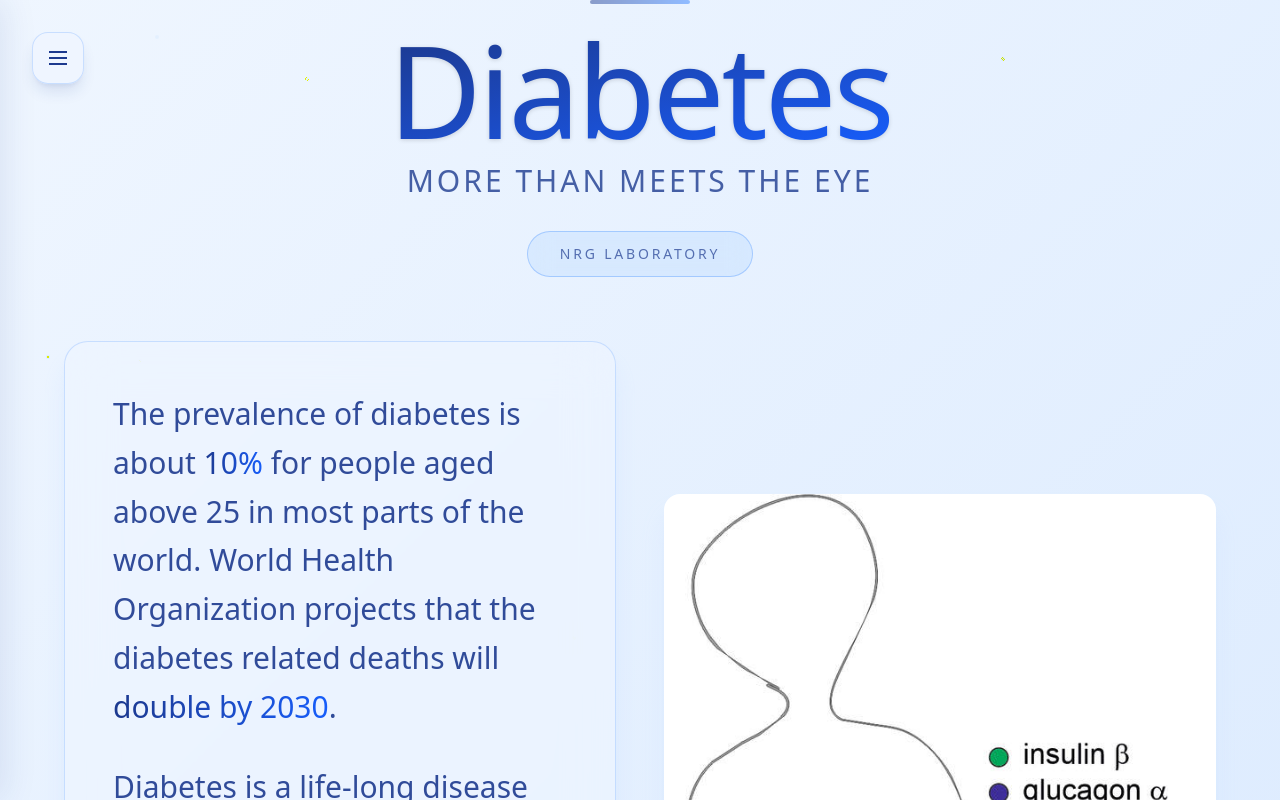
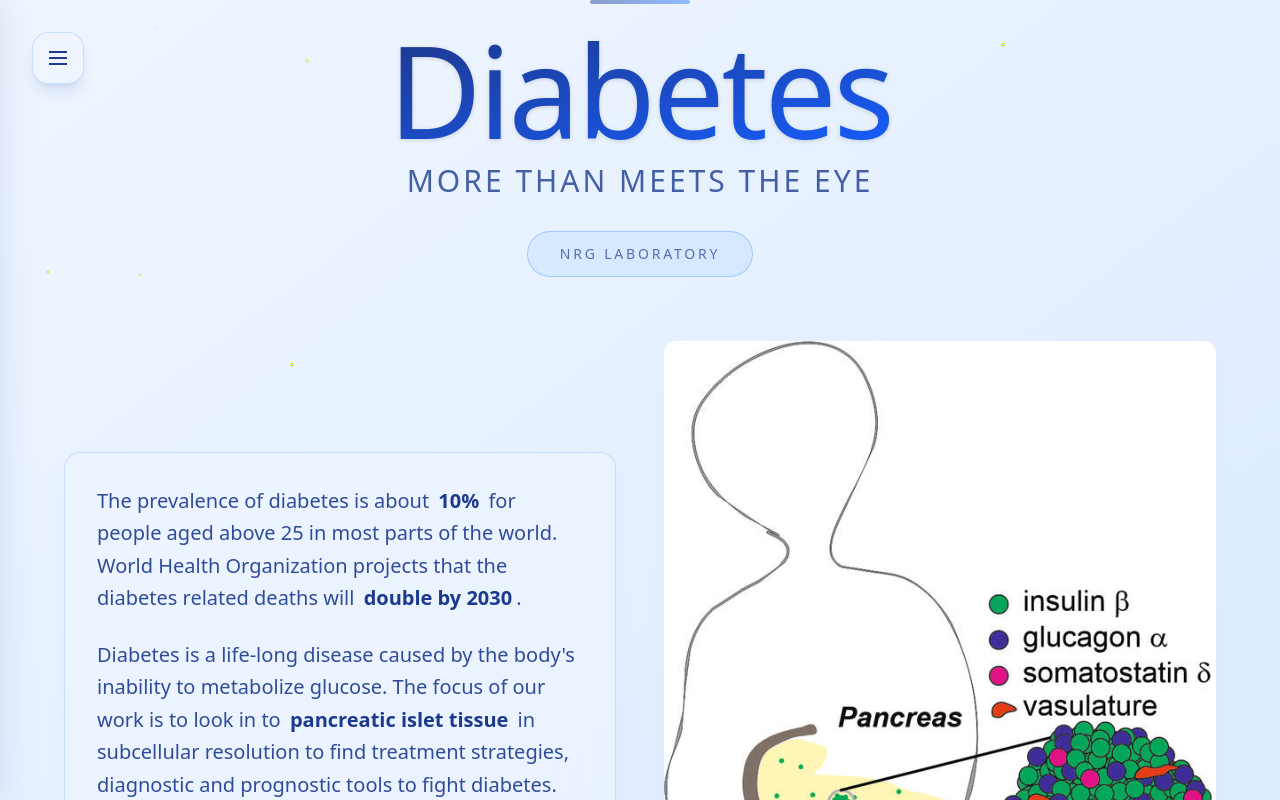
Before and after one commit to aniruddhballal/nikhil-lab-site, a React (Vite) app: page / in a window 1280 px wide. Shown: the top 800 px of the page. Built offline with nearby package versions, Linux system fonts and the light colour scheme.

Commit message:
improved home

```diff
--- a/src/pages/Home.tsx
+++ b/src/pages/Home.tsx
@@ -133,38 +133,49 @@ export default function Home() {
         {/* Hero Content */}
         <section className={`flex flex-col lg:flex-row items-center gap-12 max-w-6xl mx-auto transition-all duration-1000 delay-300 ${isLoaded ? 'opacity-100 translate-y-0' : 'opacity-0 translate-y-8'}`}>
           <div className="flex-1 max-w-3xl text-center lg:text-left">
-            <div className="relative p-12 backdrop-blur-xl bg-blue-50/60 border border-blue-500/20 rounded-3xl shadow-xl shadow-blue-200/40 transition-all duration-500 hover:shadow-2xl hover:shadow-blue-200/50 hover:bg-blue-50/70 hover:border-blue-500/30 hover:scale-[1.02] group cursor-default">
-              {/* Subtle gradient overlay */}
-              <div className="absolute inset-0 bg-gradient-to-br from-blue-900/5 to-blue-500/3 rounded-3xl opacity-0 group-hover:opacity-100 transition-opacity duration-500 pointer-events-none"></div>
-
+            <div className="relative p-8 backdrop-blur-xl bg-blue-50/60 border border-blue-500/20 rounded-2xl shadow-lg shadow-blue-200/20 transition-all duration-500 hover:shadow-xl hover:shadow-blue-900/15 hover:bg-blue-50/80 hover:border-blue-600/30 hover:translate-y-[-2px] group cursor-default">
               <div className="relative z-10">
-                <p className="text-2xl md:text-3xl leading-relaxed text-blue-900/90 mb-8 font-light transition-all duration-300 group-hover:text-blue-900">
-                  The prevalence of diabetes is about <strong className="text-blue-900 font-normal bg-gradient-to-r from-blue-900 to-blue-600 bg-clip-text text-transparent transition-all duration-300 hover:from-blue-800 hover:to-blue-500">10%</strong> for people aged above 25 in most parts of the world. World Health Organization projects that the diabetes related deaths will <strong className="text-blue-900 font-normal bg-gradient-to-r from-blue-900 to-blue-600 bg-clip-text text-transparent transition-all duration-300 hover:from-blue-800 hover:to-blue-500">double by 2030</strong>.
+                <p className="text-lg md:text-xl leading-relaxed text-blue-900/90 mb-6 font-light transition-all duration-300 group-hover:text-blue-900/95">
+                  The prevalence of diabetes is about <strong className="text-blue-900 font-semibold transition-all duration-300 group-hover:text-blue-800 px-1 py-0.5 rounded hover:bg-blue-100/50">10%</strong> for people aged above 25 in most parts of the world. World Health Organization projects that the diabetes related deaths will <strong className="text-blue-900 font-semibold transition-all duration-300 group-hover:text-blue-800 px-1 py-0.5 rounded hover:bg-blue-100/50">double by 2030</strong>.
                 </p>
 
-                <p className="text-2xl md:text-3xl leading-relaxed text-blue-900/90 font-light transition-all duration-300 group-hover:text-blue-900">
-                  Diabetes is a life-long disease caused by the body's inability to metabolize glucose. The focus of our work is to look in to <strong className="text-blue-900 font-normal bg-gradient-to-r from-blue-900 to-blue-600 bg-clip-text text-transparent transition-all duration-300 hover:from-blue-800 hover:to-blue-500">pancreatic islet tissue</strong> in subcellular resolution to find treatment strategies, diagnostic and prognostic tools to fight diabetes.
+                <p className="text-lg md:text-xl leading-relaxed text-blue-900/90 font-light transition-all duration-300 group-hover:text-blue-900/95">
+                  Diabetes is a life-long disease caused by the body's inability to metabolize glucose. The focus of our work is to look in to <strong className="text-blue-900 font-semibold transition-all duration-300 group-hover:text-blue-800 px-1 py-0.5 rounded hover:bg-blue-100/50">pancreatic islet tissue</strong> in subcellular resolution to find treatment strategies, diagnostic and prognostic tools to fight diabetes.
                 </p>
               </div>
+
+              {/* Corporate side accent line */}
+              <div className="absolute left-0 top-1/2 transform -translate-y-1/2 w-1 h-0 bg-gradient-to-b from-blue-900 to-blue-600 rounded-r-full opacity-0 group-hover:opacity-100 group-hover:h-16 transition-all duration-500"></div>
             </div>
           </div>
 
-          <div className={`flex-1 transition-all duration-1000 delay-500 ${isLoaded ? 'opacity-100 translate-x-0' : 'opacity-0 translate-x-8'}`}>
-            <div className="relative group">
+          <div className={`flex-1 transition-all duration-700 delay-500 ${isLoaded ? 'opacity-100 translate-x-0' : 'opacity-0 translate-x-8'}`}>
+            <div className="relative group cursor-pointer">
+              {/* Corporate frame that appears on hover */}
+              <div className="absolute -inset-3 border-2 border-blue-600/0 rounded-xl transition-all duration-500 group-hover:border-blue-600/30 group-hover:shadow-lg group-hover:shadow-blue-600/20"></div>
+
               <img
                 src={heroImage}
                 alt="Diabetes research visualization"
-                className="w-full max-w-2xl h-auto rounded-2xl shadow-xl shadow-blue-200/30 transition-all duration-500 hover:shadow-2xl hover:shadow-blue-200/50 hover:scale-105 hover:-rotate-1 cursor-pointer"
+                className="w-full max-w-2xl h-auto rounded-xl shadow-lg shadow-blue-200/20 transition-all duration-500 group-hover:shadow-2xl group-hover:shadow-blue-900/20 group-hover:translate-y-[-4px] relative z-10"
               />
 
-              {/* Image overlay on hover */}
-              <div className="absolute inset-0 bg-gradient-to-br from-blue-500/10 to-blue-900/5 rounded-2xl opacity-0 group-hover:opacity-100 transition-all duration-300 pointer-events-none"></div>
+              {/* Professional data overlay */}
+              <div className="absolute bottom-4 left-4 right-4 bg-blue-900/90 backdrop-blur-sm rounded-lg p-3 opacity-0 group-hover:opacity-100 transform translate-y-4 group-hover:translate-y-0 transition-all duration-500 delay-100">
+                <div className="text-white text-sm font-medium">Research Visualization</div>
+                <div className="text-blue-200 text-xs">Pancreatic Islet Tissue Analysis</div>
+              </div>
 
-              {/* Decorative corner elements */}
-              <div className="absolute -top-2 -left-2 w-8 h-8 border-t-2 border-l-2 border-blue-500/30 rounded-tl-lg opacity-0 group-hover:opacity-100 transition-all duration-500 transform group-hover:scale-110"></div>
-              <div className="absolute -top-2 -right-2 w-8 h-8 border-t-2 border-r-2 border-blue-500/30 rounded-tr-lg opacity-0 group-hover:opacity-100 transition-all duration-500 delay-75 transform group-hover:scale-110"></div>
-              <div className="absolute -bottom-2 -left-2 w-8 h-8 border-b-2 border-l-2 border-blue-500/30 rounded-bl-lg opacity-0 group-hover:opacity-100 transition-all duration-500 delay-150 transform group-hover:scale-110"></div>
-              <div className="absolute -bottom-2 -right-2 w-8 h-8 border-b-2 border-r-2 border-blue-500/30 rounded-br-lg opacity-0 group-hover:opacity-100 transition-all duration-500 delay-225 transform group-hover:scale-110"></div>
+              {/* Corporate corner indicators */}
+              <div className="absolute top-3 right-3 w-6 h-6 opacity-0 group-hover:opacity-100 transition-all duration-300 delay-200">
+                <div className="w-full h-0.5 bg-blue-600 absolute top-0"></div>
+                <div className="h-full w-0.5 bg-blue-600 absolute right-0"></div>
+              </div>
+
+              <div className="absolute bottom-3 left-3 w-6 h-6 opacity-0 group-hover:opacity-100 transition-all duration-300 delay-300">
+                <div className="w-full h-0.5 bg-blue-600 absolute bottom-0"></div>
+                <div className="h-full w-0.5 bg-blue-600 absolute left-0"></div>
+              </div>
             </div>
           </div>
         </section>
```
